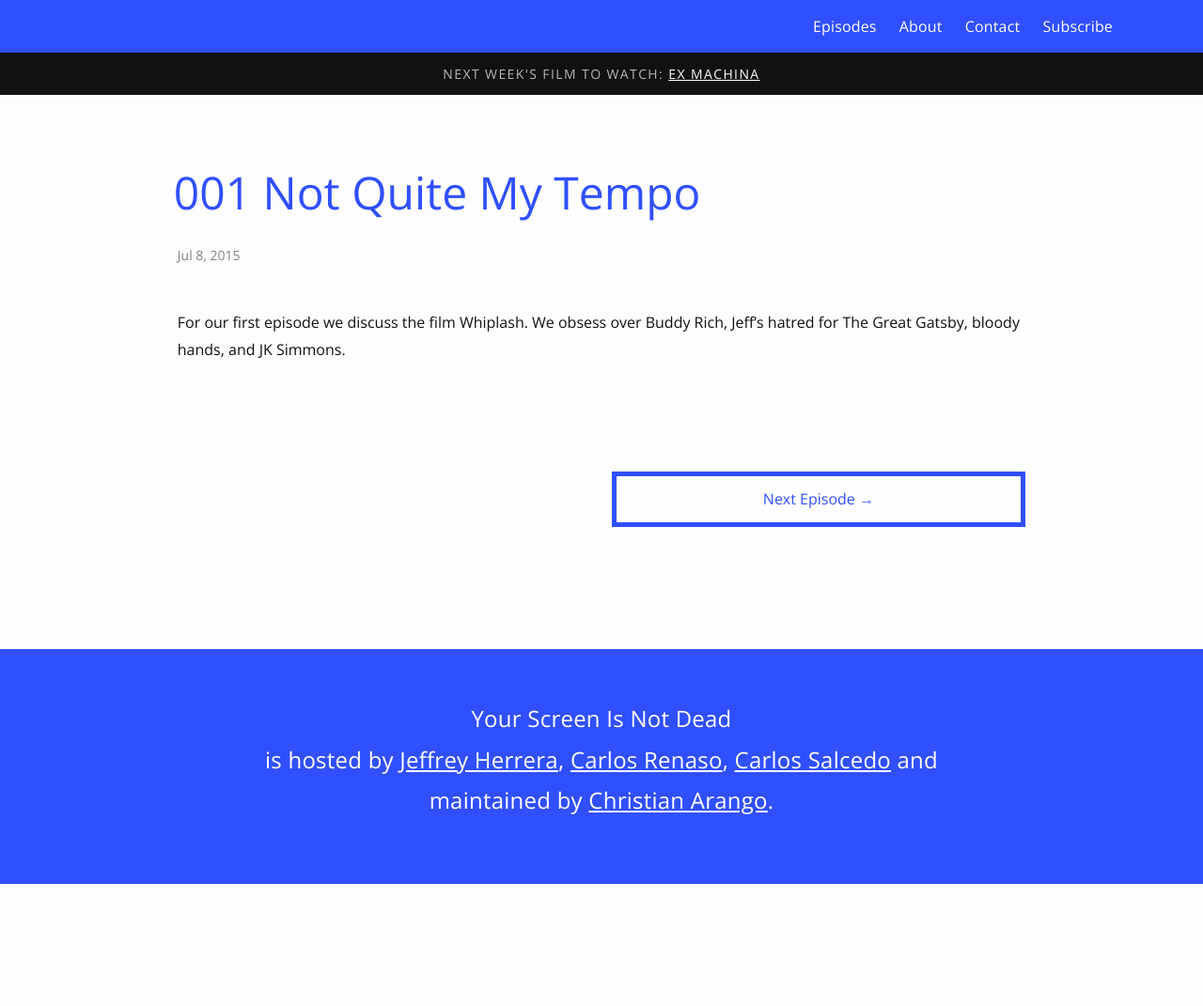
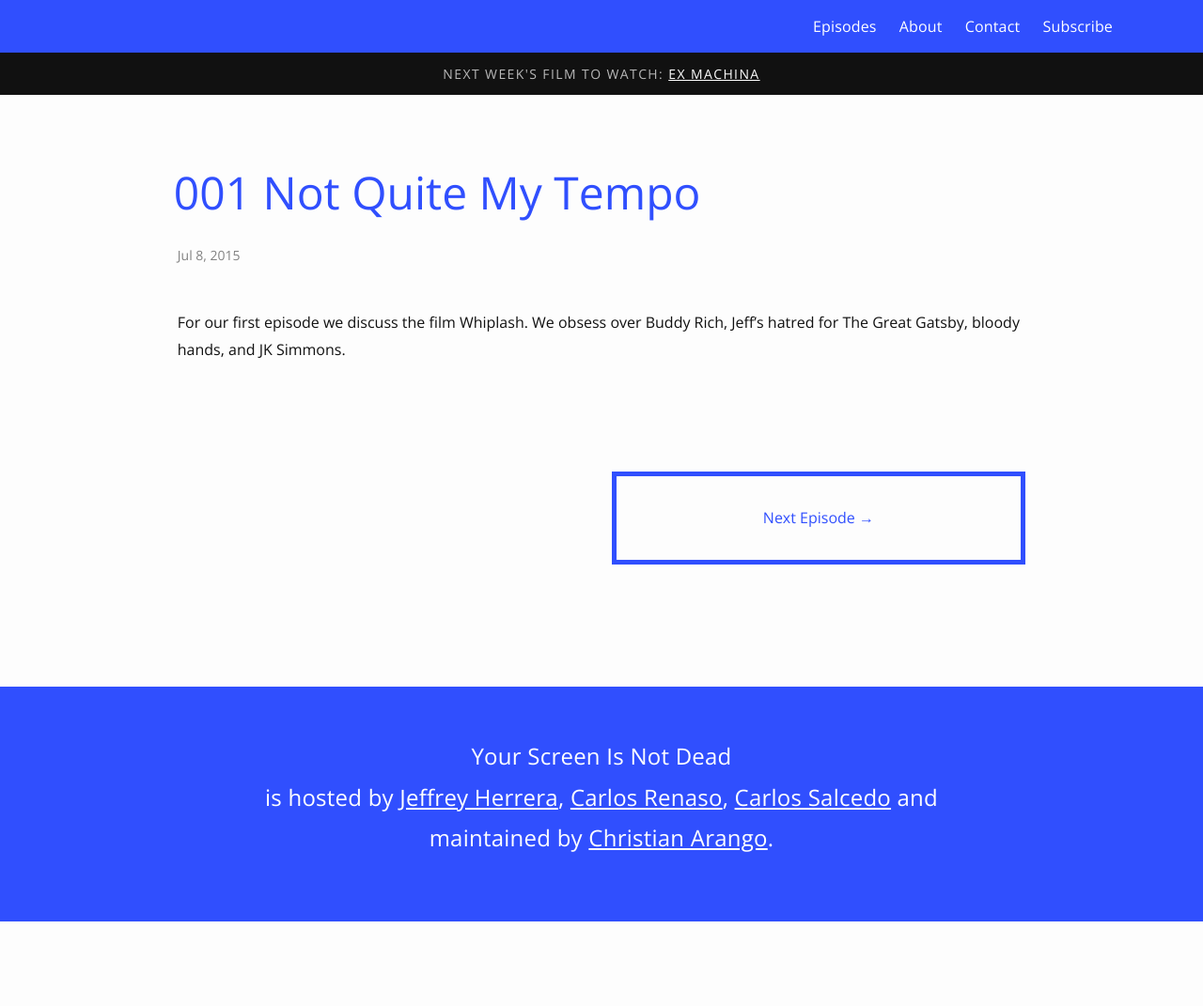
Before and after one commit to yourscreenisnotdead/yourscreenisnotdead.github.io, a Jekyll site: the page built from _posts/2015-07-08-001.markdown, in a window 1280 px wide. Shown: the whole page at 94% size. Built offline with Jekyll 4.4.1, drawn with Linux system fonts in a browser that asks for light colours; nearby versions of some CDN libraries; before the commit the page ends 1031 px from its top, so only the background shows below that.

Commit message:
Mobile Post Navigation

```diff
--- a/_sass/_episodes.scss
+++ b/_sass/_episodes.scss
@@ -152,7 +152,7 @@
 .next-prev-links {
   @include span-columns(6);
   border: 5px solid $brand-color;
-  padding: 10px 30px;
+  padding: 30px 10px;
   display: flex;
   flex-direction: column;
   justify-content: center;
--- a/_upload-this/css/main.css
+++ b/_upload-this/css/main.css
@@ -524,7 +524,7 @@
   margin-right: 2.35765%;
   width: 48.82117%;
   border: 5px solid #304FFE;
-  padding: 10px 30px;
+  padding: 30px 10px;
   display: flex;
   flex-direction: column;
   justify-content: center;
--- a/_upload-this/feed.xml
+++ b/_upload-this/feed.xml
@@ -5,8 +5,8 @@
     <description>Three passionate Uptown, NYC friends who love and enjoy movies break down their favorite films from current releases to older classics. No film is off-limits, no matter how obscure. Every week we announce a new film and give you a week to watch it...then we talk about it. This is our contribution to film appreciation.</description>
     <link>http://yourdomain.com/</link>
     <atom:link href="http://yourdomain.com/feed.xml" rel="self" type="application/rss+xml"/>
-    <pubDate>Mon, 10 Aug 2015 19:27:39 -0400</pubDate>
-    <lastBuildDate>Mon, 10 Aug 2015 19:27:39 -0400</lastBuildDate>
+    <pubDate>Mon, 10 Aug 2015 19:32:14 -0400</pubDate>
+    <lastBuildDate>Mon, 10 Aug 2015 19:32:14 -0400</lastBuildDate>
     <generator>Jekyll v2.5.3</generator>
 
       <item>
```
